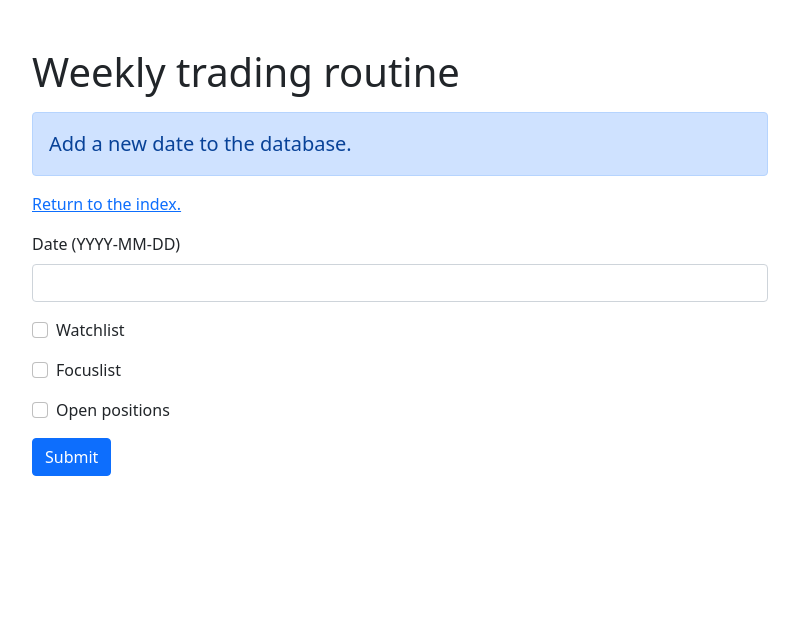
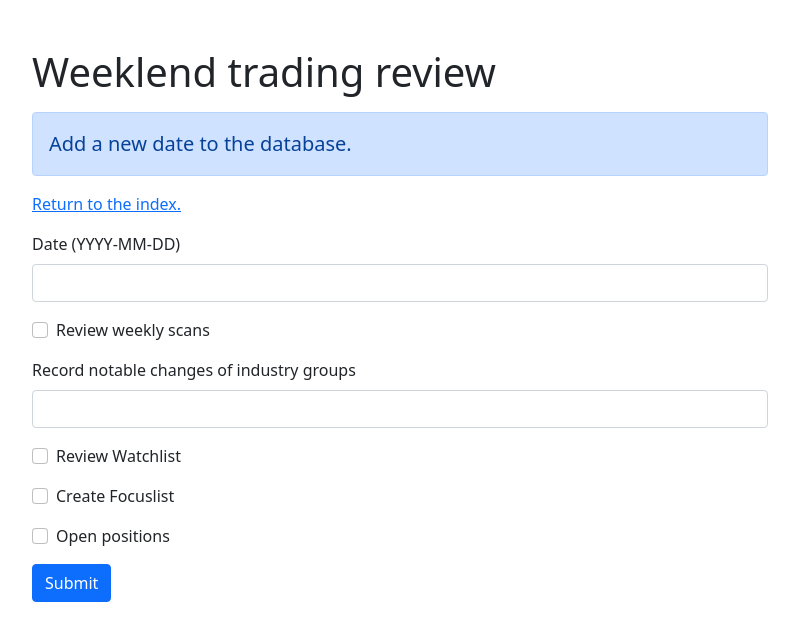
Before and after one commit to mransbro/tradingjournal, a Flask app: page /add_weeklyroutine in a window 1280 px wide. Shown: the top 641 px of the page, without its empty margins (240-1039 px from the left). Run offline with Flask 2, Linux system fonts and the light colour scheme; some libraries are stand-ins or nearby versions.

Commit message:
final days commit

```diff
--- a/app.py
+++ b/app.py
@@ -1,3 +1,4 @@
+from cgitb import scanvars
 from crypt import methods
 from email.policy import default
 from turtle import position
@@ -5,15 +6,7 @@ from flask import Flask, render_template, request, flash
 from flask_sqlalchemy import SQLAlchemy
 from flask_wtf import FlaskForm
 from flask_bootstrap import Bootstrap5
-from wtforms import (
-    StringField,
-    SubmitField,
-    IntegerField,
-    HiddenField,
-    SelectField,
-    RadioField,
-    BooleanField,
-)
+from wtforms import StringField, SubmitField, IntegerField, HiddenField, BooleanField
 from wtforms.validators import InputRequired, NumberRange, Regexp
 from datetime import datetime
 
@@ -45,12 +38,21 @@ class DailyJournal(db.Model):
 class WeeklyJournal(db.Model):
     __tablename__ = "weeklyjournal"
     date = db.Column(db.Date, primary_key=True)
+    scans = db.Column(db.Boolean)
+    industry_groups = db.Column(db.String, nullable=True)
     watchlist = db.Column(db.Boolean)
     focuslist = db.Column(db.Boolean)
     open_positions = db.Column(db.Boolean)
 
-    def __init__(self, date):
+    def __init__(
+        self, date, scans, watchlist, focuslist, open_positions, industry_groups=""
+    ):
         self.date = date
+        self.scans = scans
+        self.watchlist = watchlist
+        self.focuslist = focuslist
+        self.open_positions = open_positions
+        self.industry_groups = industry_groups
 
 
 class Trade(db.Model):
@@ -71,7 +73,7 @@ class DailyForm(FlaskForm):
         validators=[
             InputRequired(),
             Regexp(
-                r"^((?:19|20)\\d\\d)-(0?[1-9]|1[012])-([12][0-9]|3[01]|0?[1-9])$",
+                r"^20[0-2][0-9]-((0[1-9])|(1[0-2]))-([0-2][1-9]|3[0-1])$",
                 message="Invalid date format",
             ),
         ],
@@ -106,13 +108,15 @@ class WeeklyForm(FlaskForm):
         validators=[
             InputRequired(),
             Regexp(
-                r"^((?:19|20)\\d\\d)-(0?[1-9]|1[012])-([12][0-9]|3[01]|0?[1-9])$",
+                r"^20[0-2][0-9]-((0[1-9])|(1[0-2]))-([0-2][1-9]|3[0-1])$",
                 message="Invalid date format",
             ),
         ],
     )
-    watchlist = BooleanField("Watchlist")
-    focuslist = BooleanField("Focuslist")
+    scans = BooleanField("Review weekly scans")
+    industry_groups = StringField("Record notable changes of industry groups")
+    watchlist = BooleanField("Review Watchlist")
+    focuslist = BooleanField("Create Focuslist")
     open_positions = BooleanField("Open positions")
     submit = SubmitField("Submit")
 
@@ -171,7 +175,7 @@ def add_dailyjournal():
         db.session.add(record)
         db.session.commit()
         message = f"The data for {date} has been submitted."
-        return render_template("add_record.html", message=message)
+        return render_template("add_dailyjournal.html", message=message)
     else:
         for field, errors in form.errors.items():
             for error in errors:
@@ -187,14 +191,18 @@ def add_weeklyjournal():
     form = WeeklyForm()
     if form.validate_on_submit():
         date = datetime.strptime(request.form["date"], "%Y-%m-%d")
+        industry_groups = request.form["industry_groups"]
+        scans = request.form["scans"]
         watchlist = request.form["watchlist"]
         focuslist = request.form["focuslist"]
-        open_positions = request.form["open positions"]
-        record = WeeklyJournal(date, watchlist, focuslist, open_positions)
+        open_positions = request.form["open_positions"]
+        record = WeeklyJournal(
+            date, scans, industry_groups, watchlist, focuslist, open_positions
+        )
         db.session.add(record)
         db.session.commit()
         message = f"The data for {date} has been submitted."
-        return render_template("add_record.html", message=message)
+        return render_template("add_weeklyjournal.html", message=message)
     else:
         for field, errors in form.errors.items():
             for error in errors:
--- a/templates/add_dailyjournal.html
+++ b/templates/add_dailyjournal.html
@@ -48,7 +48,7 @@
             <p class="lead"><strong>{{ message }}</strong></p>
 
             <!-- links -->
-            <p><a href="{{ url_for('add_record') }}">Submit another date.</a></p>
+            <p><a href="{{ url_for('add_dailyjournal') }}">Submit another date.</a></p>
 
             <p><a href="{{ url_for('index') }}">Return to the index.</a></p>
 
--- a/templates/add_weeklyjournal.html
+++ b/templates/add_weeklyjournal.html
@@ -40,7 +40,7 @@
     <div class="row pb-5">
         <div class="col-md-10 col-lg-8 mx-lg-auto mx-md-auto">
 
-            <h1 class="pt-5 pb-2">Weekly trading routine</h1>
+            <h1 class="pt-5 pb-2">Weeklend trading review</h1>
 
             {% if message %}
 
@@ -48,7 +48,7 @@
             <p class="lead"><strong>{{ message }}</strong></p>
 
             <!-- links -->
-            <p><a href="{{ url_for('add_record') }}">Submit another date.</a></p>
+            <p><a href="{{ url_for('add_weeklyjournal') }}">Submit another date.</a></p>
 
             <p><a href="{{ url_for('index') }}">Return to the index.</a></p>
 
```
Also changed, not shown: README.md, entries.db.
